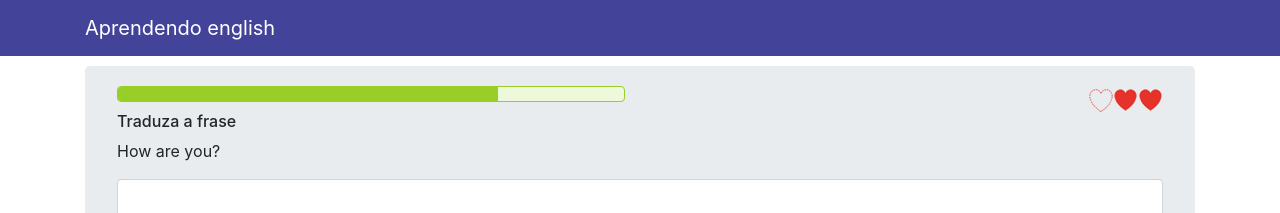
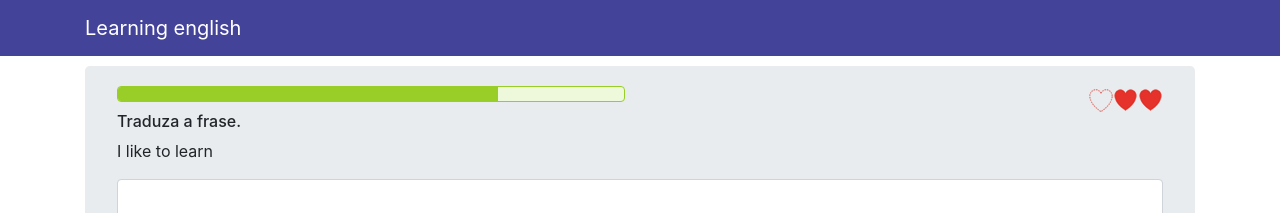
Before and after one commit to arthurBarbosa/app-traducao-ui-angular, an Angular app: page / in a window 1280 px wide. Shown: the top 213 px of the page. Built offline with nearby package versions, Linux system fonts and the light colour scheme.

Commit message:
[added] mock frases

```diff
--- a/src/app/painel/frase-mock.ts
+++ b/src/app/painel/frase-mock.ts
@@ -1,9 +1,9 @@
 import {Frase} from '../shared/frase.model'
 
-const FRASES: Frase[] = [
+export const FRASES: Frase[] = [
     {fraseEng: 'I like to learn', frasePort: 'Eu gosto  de aprender'},
     {fraseEng: 'I watch tv', frasePort: 'Eu assisto tv'},
-    {fraseEng: 'How are you', frasePort: 'Como vai você'},
+    {fraseEng: 'How are you?', frasePort: 'Como vai você?'},
     {fraseEng: 'I eat bread', frasePort: 'Eu como pão'},
 
 ]
--- a/src/app/painel/painel.component.html
+++ b/src/app/painel/painel.component.html
@@ -18,8 +18,8 @@
 
         <div class="row">
             <div class="col">
-                <h6>Traduza a frase</h6>
-                <p>How are you?</p>
+                <h6>{{ instrucao }}</h6>
+                <p>{{ frases[0].fraseEng }}</p>
 
                 <div class="form-group">
                     <textarea class="form-control" rows="3"></textarea>
--- a/src/app/painel/painel.component.ts
+++ b/src/app/painel/painel.component.ts
@@ -1,4 +1,6 @@
 import { Component, OnInit } from '@angular/core';
+import { Frase } from '../shared/frase.model';
+import { FRASES } from './frase-mock';
 
 @Component({
   selector: 'app-painel',
@@ -7,7 +9,10 @@
 })
 export class PainelComponent implements OnInit {
 
-  constructor() { }
+  public frases: Frase[] = FRASES;
+  public instrucao: string = 'Traduza a frase.'
+
+  constructor() { console.log(this.frases)}
 
   ngOnInit(): void {
   }
--- a/src/app/topo/topo.component.ts
+++ b/src/app/topo/topo.component.ts
@@ -7,7 +7,7 @@
 })
 export class TopoComponent implements OnInit {
 
-  public title: string = "Aprendendo english"
+  public title: string = "Learning english"
   constructor() { }
 
   ngOnInit(): void {
```
